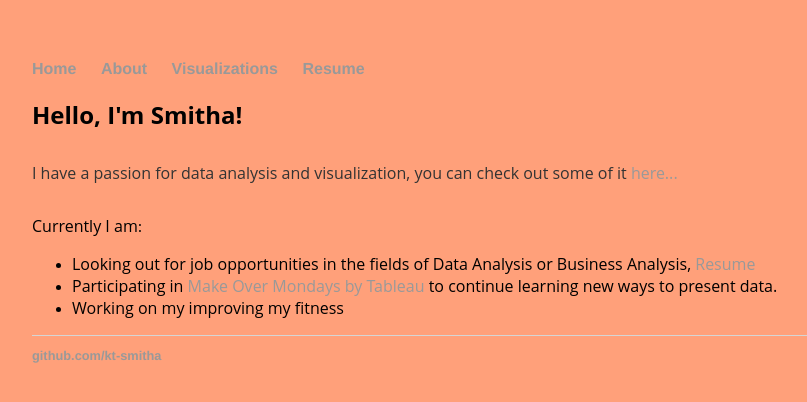
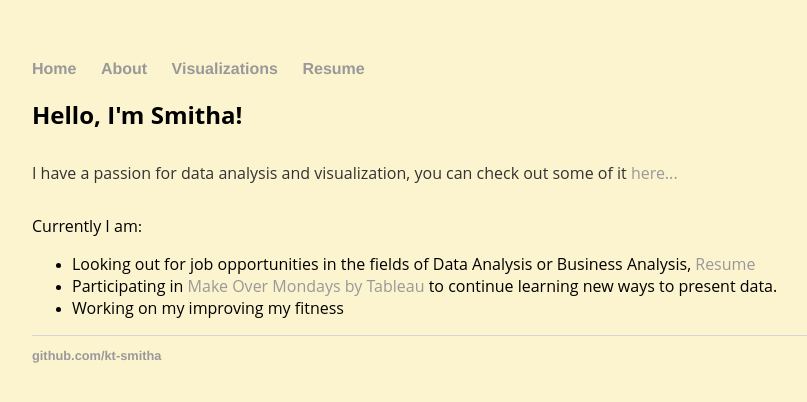
Before and after one commit to kt-smitha/kt-smitha.github.io, a Jekyll site: the page built from index.html, in a window 1280 px wide. Shown: the top 402 px of the page, without its empty margins (160-967 px from the left). Built offline with Jekyll 4.4.1, drawn with Linux system fonts in a browser that asks for light colours.

Commit message:
Update index.html

```diff
--- a/index.html
+++ b/index.html
@@ -4,7 +4,7 @@ title: Smitha-Home
 ---
 <head>
 <style>
-body {background-color:#FFA07A;}
+body {background-color:#FCF3CF;}
 </style>
 </head>
 
```
